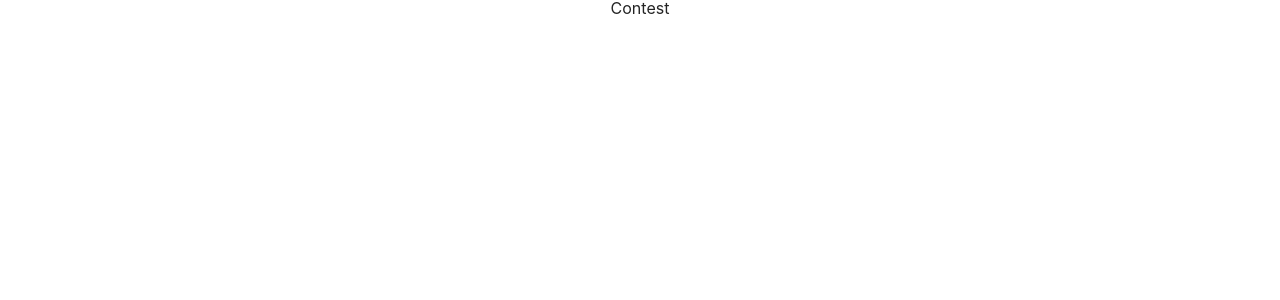
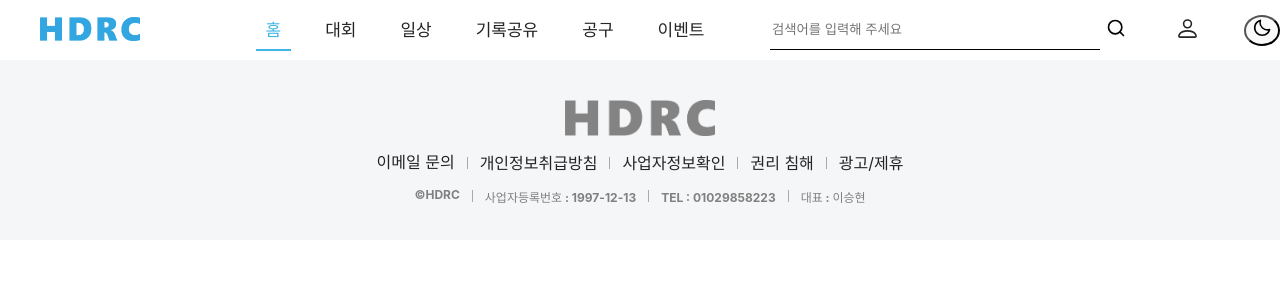
Before and after one commit to leesh2985/Portfolio00, a React (Vite) app: page /contest in a window 1280 px wide. Shown: the top 300 px of the page. Built offline with nearby package versions, Linux system fonts and the light colour scheme.

Commit message:
대회 테이블

```diff
--- a/src/component/menu/Contest.tsx
+++ b/src/component/menu/Contest.tsx
@@ -1,5 +1,14 @@
-import React from 'react';
+import Header from '../../header/Header';
+import Footer from '../../Footer';
 
 export default function Contest() {
-  return <div>Contest</div>;
+  return (
+    <>
+      <Header
+
+      />
+
+      <Footer />
+    </>
+  );
 }
```
